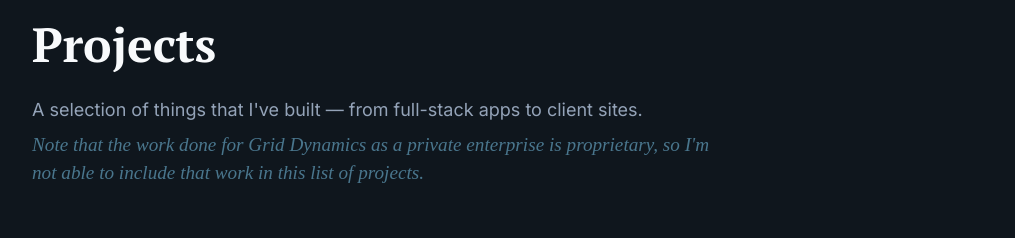
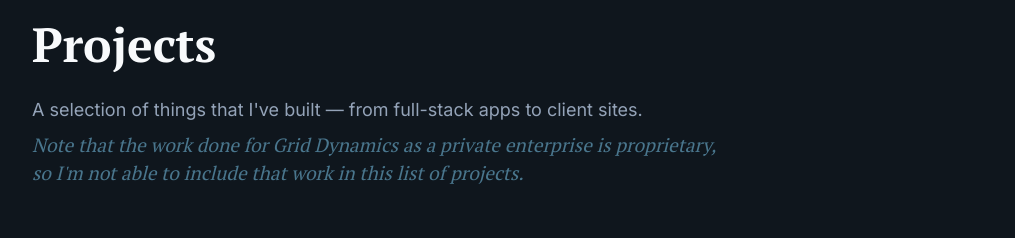
Before and after one commit to b0rgbart3/portfolio2026, a React (Vite) app in the folder client/: page / in a window 1280 px wide. Shown: the part 3340-3578 px from the top of the page, without its empty margins (132-1147 px from the left). Built offline with nearby package versions, Linux system fonts and the light colour scheme.

Commit message:
clean up inline styles

```diff
--- a/client/src/components/Experience/Experience.module.scss
+++ b/client/src/components/Experience/Experience.module.scss
@@ -165,6 +165,7 @@
         }
 
         .business-context {
+            overflow: hidden; // clip height animation
             // height/opacity animated by framer-motion
 
             .business-context-inner {
--- a/client/src/components/Experience/Experience.tsx
+++ b/client/src/components/Experience/Experience.tsx
@@ -181,7 +181,6 @@ const Experience: React.FC = () => {
                     animate={{ height: "auto", opacity: 1 }}
                     exit={{ height: 0, opacity: 0 }}
                     transition={{ duration: 0.35, ease: "easeInOut" }}
-                    style={{ overflow: "hidden" }}
                   >
                     <div className={styles["business-context-inner"]}>
                       <div className={styles["context-row"]}>
--- a/client/src/components/Projects/Projects.module.scss
+++ b/client/src/components/Projects/Projects.module.scss
@@ -21,6 +21,15 @@
       font-size: 1.125rem;
       color: $text-secondary;
       max-width: 700px;
+    }
+
+    .header-note {
+      font-style: italic;
+      opacity: 0.85;
+      font-family: $font-serif;
+      color: #5487a1;
+      font-size: 1.2rem;
+      padding-top: 8px;
     }
   }
 
--- a/client/src/components/Projects/Projects.tsx
+++ b/client/src/components/Projects/Projects.tsx
@@ -70,16 +70,7 @@ const Projects: React.FC = () => {
         >
           A selection of things that I've built — from full-stack apps to client
           sites.
-          <p
-            style={{
-              fontStyle: "italic",
-              opacity: 0.85,
-              fontFamily: "serif",
-              color: "#5487a1",
-              fontSize: "1.2rem",
-              paddingTop: "8px",
-            }}
-          >
+          <p className={styles["header-note"]}>
             Note that the work done for Grid Dynamics as a private enterprise is
             proprietary, so I'm not able to include that work in this list of
             projects.
```
Also changed, not shown: 6 other files (tests, documents, lock files or other folders).
